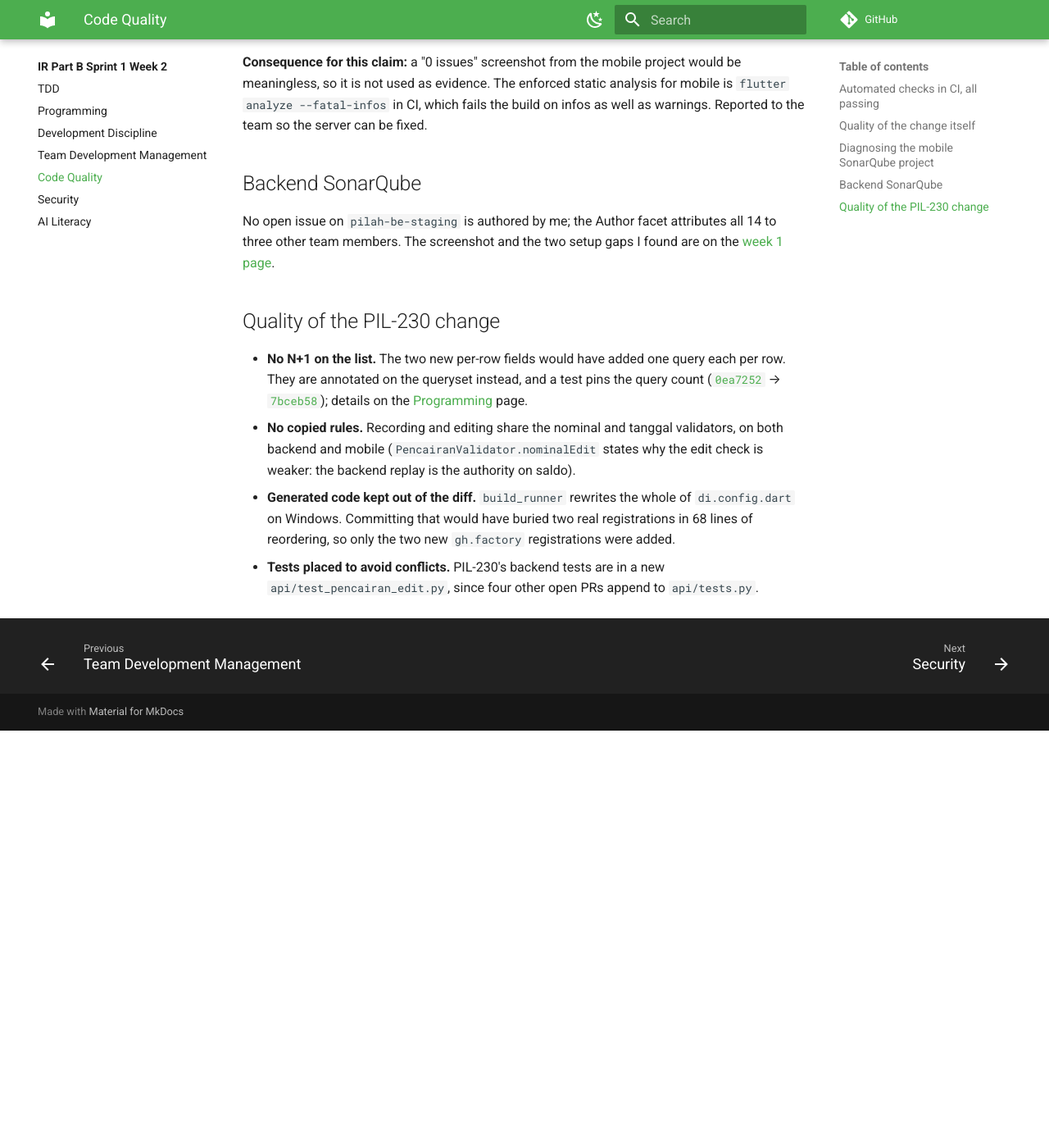
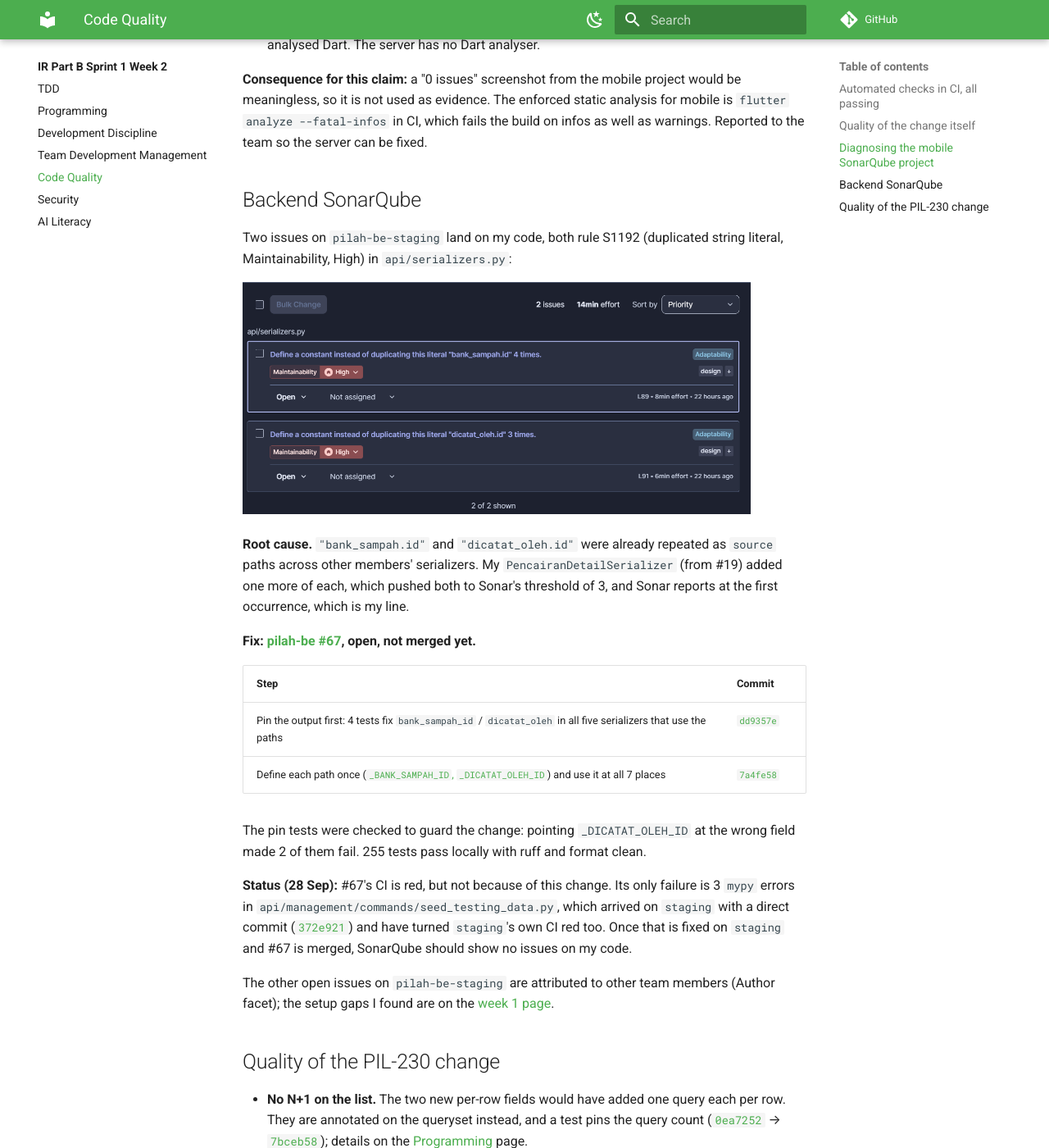
Before and after one commit to mvfi0/pilah-docs, an MkDocs documentation site: the page built from docs/review-week-2/part-b/code-quality.md, in a window 1280 px wide and 1400 px high, scrolled down 1304 px. Shown: the whole window at 82% size. Built offline with MkDocs 1.6.1 and Material for MkDocs 9.7.7, drawn with Linux system fonts in a browser that asks for light colours; comment, search, counter and statistics services are not loaded; before the commit the page ends 2195 px from its top, so only the background shows below that; some of the changed text lies outside the part shown.

Commit message:
docs(review): note the SonarQube S1192 fix in pilah-be #67, not merged yet
Co-Authored-By: Claude Opus 5.5 <noreply@anthropic.com>

```diff
--- a/docs/review-week-2/part-b/code-quality.md
+++ b/docs/review-week-2/part-b/code-quality.md
@@ -1,7 +1,7 @@
 # Code Quality
 
 !!! success "Competency level: 3"
-    Every CI quality check passes on the PIL-222 and PIL-230 PRs, no SonarQube issue is authored by me, and I traced why the mobile SonarQube project reports nothing at all.
+    Every CI quality check passes on the PIL-222 and PIL-230 PRs, and I traced why the mobile SonarQube project reports nothing at all. SonarQube found two maintainability issues on my serializer code; both are fixed in [pilah-be #67](https://github.com/bank-sampah-PILAH/pilah-be/pull/67), which is **not merged yet**, so they still show as open on `pilah-be-staging` until it is.
 
 ## Automated checks in CI, all passing
 
@@ -38,7 +38,24 @@ The SonarQube check on #27 failed, and the mobile dashboard showed "The main bra
 
 ## Backend SonarQube
 
-No open issue on `pilah-be-staging` is authored by me; the Author facet attributes all 14 to three other team members. The screenshot and the two setup gaps I found are on the [week 1 page](../../review/part-b/code-quality.md).
+Two issues on `pilah-be-staging` land on my code, both rule S1192 (duplicated string literal, Maintainability, High) in `api/serializers.py`:
+
+![SonarQube: "Define a constant instead of duplicating this literal "bank_sampah.id" 4 times" at L89 and "dicatat_oleh.id" 3 times at L91](sonar-s1192-serializers.png){ width="620" }
+
+**Root cause.** `"bank_sampah.id"` and `"dicatat_oleh.id"` were already repeated as `source` paths across other members' serializers. My `PencairanDetailSerializer` (from #19) added one more of each, which pushed both to Sonar's threshold of 3, and Sonar reports at the first occurrence, which is my line.
+
+**Fix: [pilah-be #67](https://github.com/bank-sampah-PILAH/pilah-be/pull/67), open, not merged yet.**
+
+| Step | Commit |
+|---|---|
+| Pin the output first: 4 tests fix `bank_sampah_id` / `dicatat_oleh` in all five serializers that use the paths | [`dd9357e`](https://github.com/bank-sampah-PILAH/pilah-be/commit/dd9357e) |
+| Define each path once ([`_BANK_SAMPAH_ID`, `_DICATAT_OLEH_ID`](https://github.com/bank-sampah-PILAH/pilah-be/blob/7a4fe58/api/serializers.py#L32-L34)) and use it at all 7 places | [`7a4fe58`](https://github.com/bank-sampah-PILAH/pilah-be/commit/7a4fe58) |
+
+The pin tests were checked to guard the change: pointing `_DICATAT_OLEH_ID` at the wrong field made 2 of them fail. 255 tests pass locally with ruff and format clean.
+
+**Status (28 Sep):** #67's CI is red, but not because of this change. Its only failure is 3 `mypy` errors in `api/management/commands/seed_testing_data.py`, which arrived on `staging` with a direct commit ([`372e921`](https://github.com/bank-sampah-PILAH/pilah-be/commit/372e921)) and have turned `staging`'s own CI red too. Once that is fixed on `staging` and #67 is merged, SonarQube should show no issues on my code.
+
+The other open issues on `pilah-be-staging` are attributed to other team members (Author facet); the setup gaps I found are on the [week 1 page](../../review/part-b/code-quality.md).
 
 ## Quality of the PIL-230 change
 
```
Also changed, not shown: docs/review-week-2/index.md (+1 -1 lines), docs/review-week-2/part-b/sonar-s1192-serializers.png (added).
